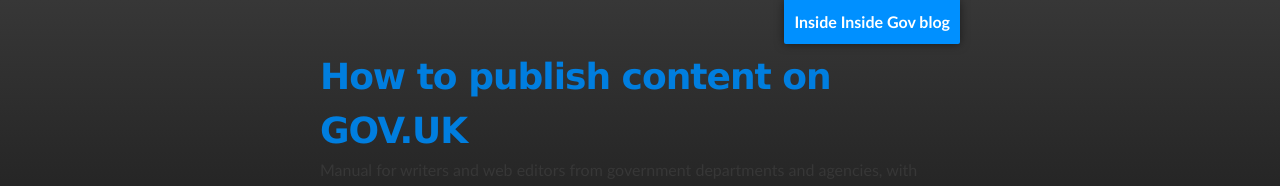
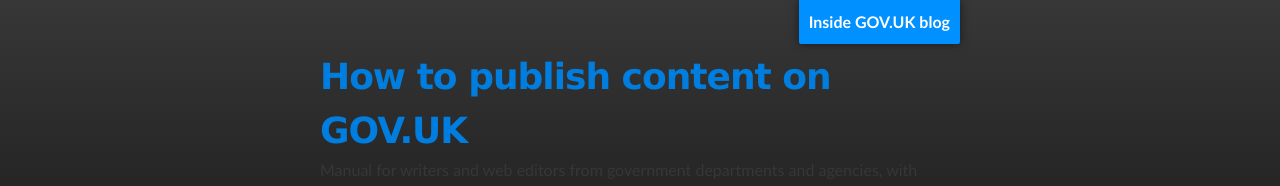
Before and after one commit to alphagov/inside-government-admin-guide, a Jekyll site: the page built from index.md, in a window 1280 px wide. Shown: the top 186 px of the page. Built offline with Jekyll 4.4.1, drawn with Linux system fonts in a browser that asks for light colours.

Commit message:
Updated link to new blog.

```diff
--- a/_layouts/default.html
+++ b/_layouts/default.html
@@ -19,7 +19,7 @@
     <!-- HEADER -->
     <div id="header_wrap" class="outer">
         <header class="inner">
-          <a id="forkme_banner" href="http://inside-inside-gov.tumblr.com/">Inside Inside Gov blog</a>
+          <a id="forkme_banner" href="https://insidegovuk.blog.gov.uk/">Inside GOV.UK blog</a>
 
           <h1 id="project_title"><a href="{{ relative }}">How to publish content on GOV.UK</a></h1>
           <i>Manual for
```
